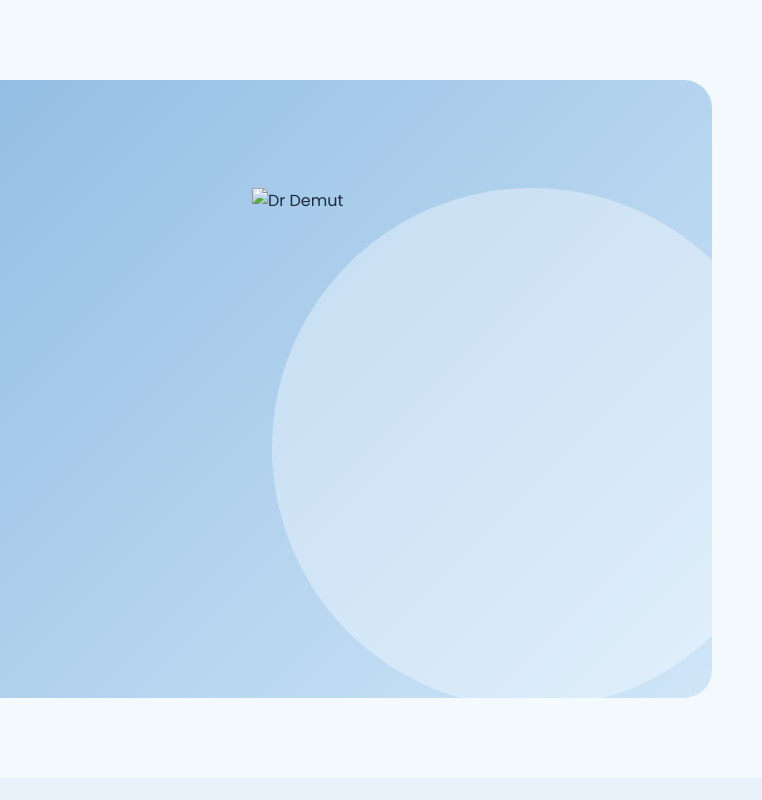
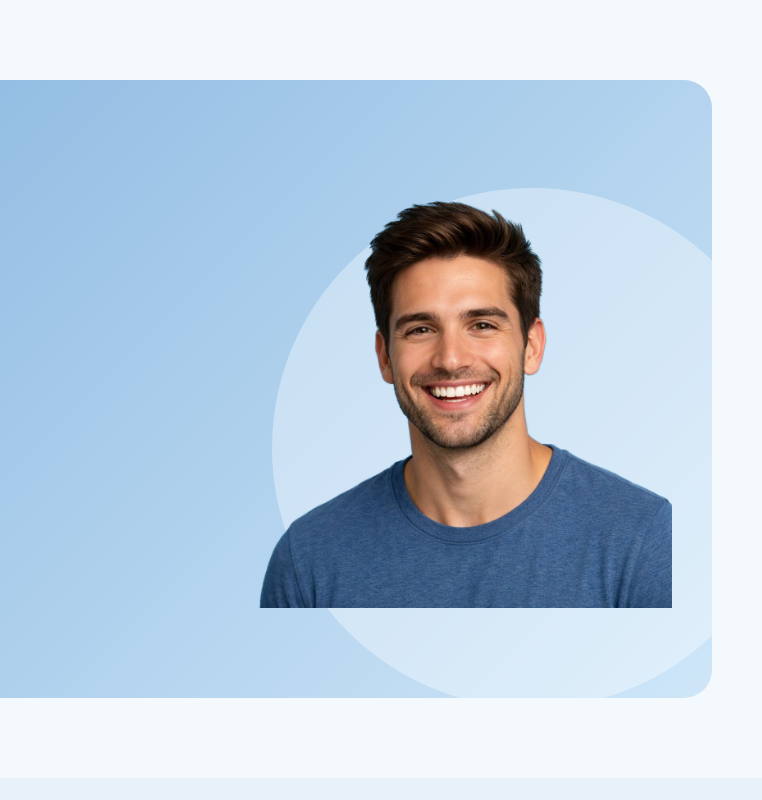
Before and after one commit to Lesba/dr-demut-zahnarzt, a plain HTML site: page index.html in a window 1280 px wide. Shown: the top 800 px of the page, 518-1280 px from the left. Drawn offline with Linux system fonts and the light colour scheme; files whose address does not match are found by name.

Commit message:
Update index.html

```diff
--- a/index.html
+++ b/index.html
@@ -55,7 +55,7 @@
 
     <div class="hero-image">
       <div class="circle"></div>
-      <img src="images/doctor.png" alt="Dr Demut">
+      <img src="doctor.png" alt="Dr Demut">
     </div>
 
   </div>
```
